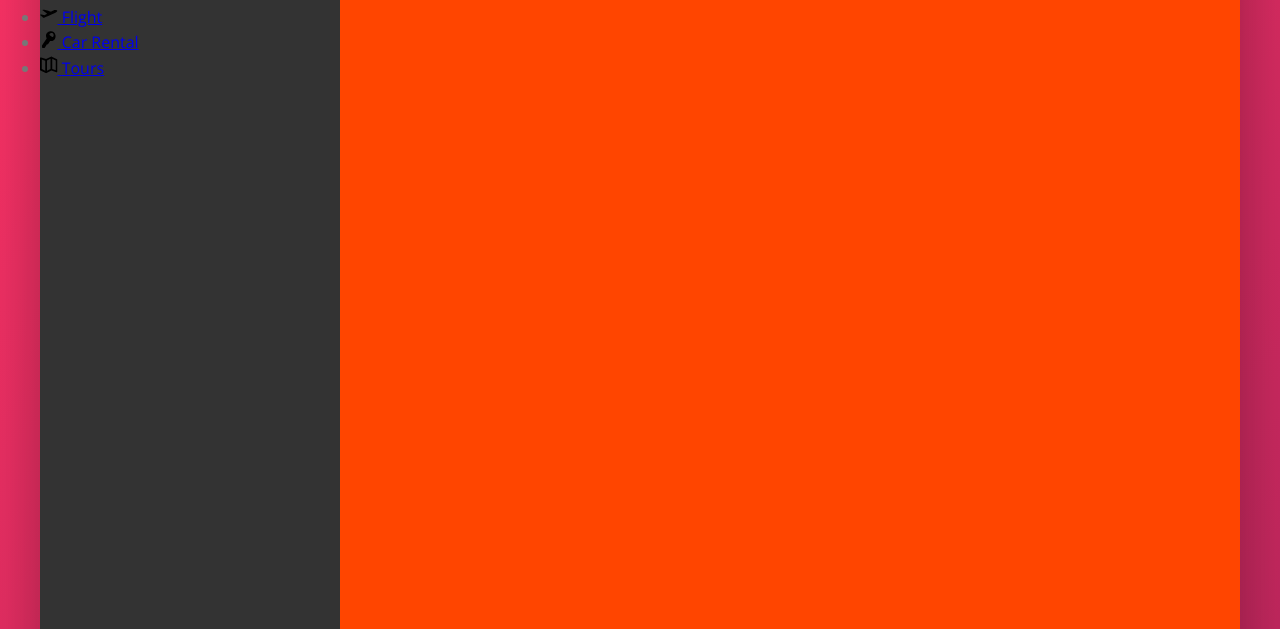
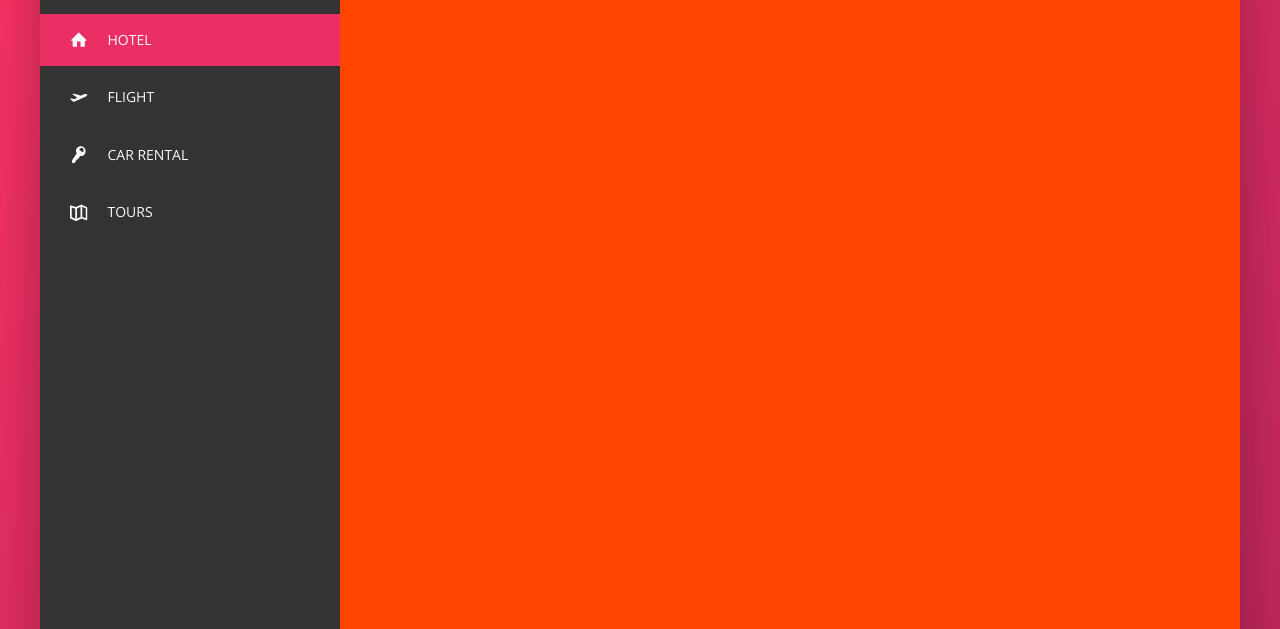
Before and after one commit to SP7TECH-zz/trillio, a website: page index.html in a window 1280 px wide. Shown: the part 171-800 px from the top of the page. Drawn offline with nearby package versions, Linux system fonts and the light colour scheme.

Commit message:
side-nav complete

```diff
--- a/index.html
+++ b/index.html
@@ -47,7 +47,7 @@
         <div class="content">
             <nav class="sidebar">
                 <ul class="side-nav">
-                    <li class="side-nav__item">
+                    <li class="side-nav__item side-nav__item--active">
                         <a href="#" class="side-nav__link">
                             <svg class="side-nav__icon">
                                 <use xlink:href="img/sprite.svg#icon-home"></use>
--- a/sass/_components.scss
+++ b/sass/_components.scss
@@ -114,13 +114,60 @@
 
 .side-nav {
 
-    &__item {}
+    font-size: 1.4rem;
+    list-style: none;
+    margin-top: 3.5rem;
 
-    &__link {}
+    &__item {
+        position: relative;
+
+        &:not(:last-child) {
+            margin-bottom: .5rem;
+        }
+    }
+
+    &__item::before {
+        content: "";
+        position: absolute;
+        top: 0;
+        left: 0;
+        height: 100%;
+        width: 3px;
+        background-color: var(--color-primary);
+        transform: scaleY(0);
+        transition: transform .2s, width .4s cubic-bezier(1, 0, 0, 1), background-color .1s;
+    }
+
+    &__item:hover::before,
+    &__item--active::before {
+        transform: scaleY(1);
+        width: 100%;
+    }
+
+    &__item:active::before {
+        background-color: var(--color-primary-light);
+    }
+
+    &__link:link,
+    &__link:visited {
+        color: var(--color-grey-light-1);
+        text-decoration: none;
+        text-transform: uppercase;
+        display: block;
+        padding: 1.5rem 3rem;
+
+        display: flex;
+        align-items: center;
+
+        position: relative;
+        z-index: 10;
+    }
 
     &__icon {
         height: 1.75rem;
+        fill: currentColor;
         width: 1.75rem;
+        margin-right: 2rem;
     }
 }
 
```
Also changed, not shown: css/style.css.
